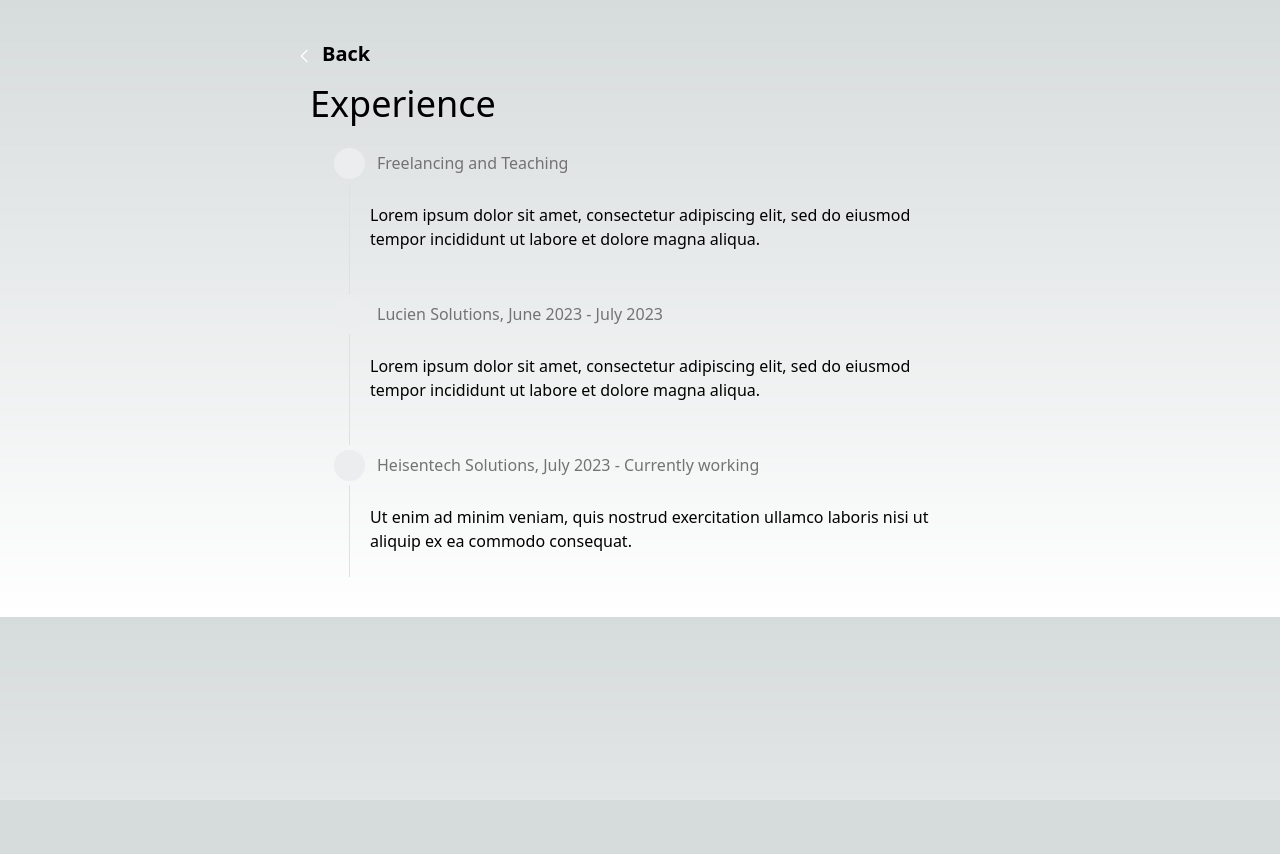
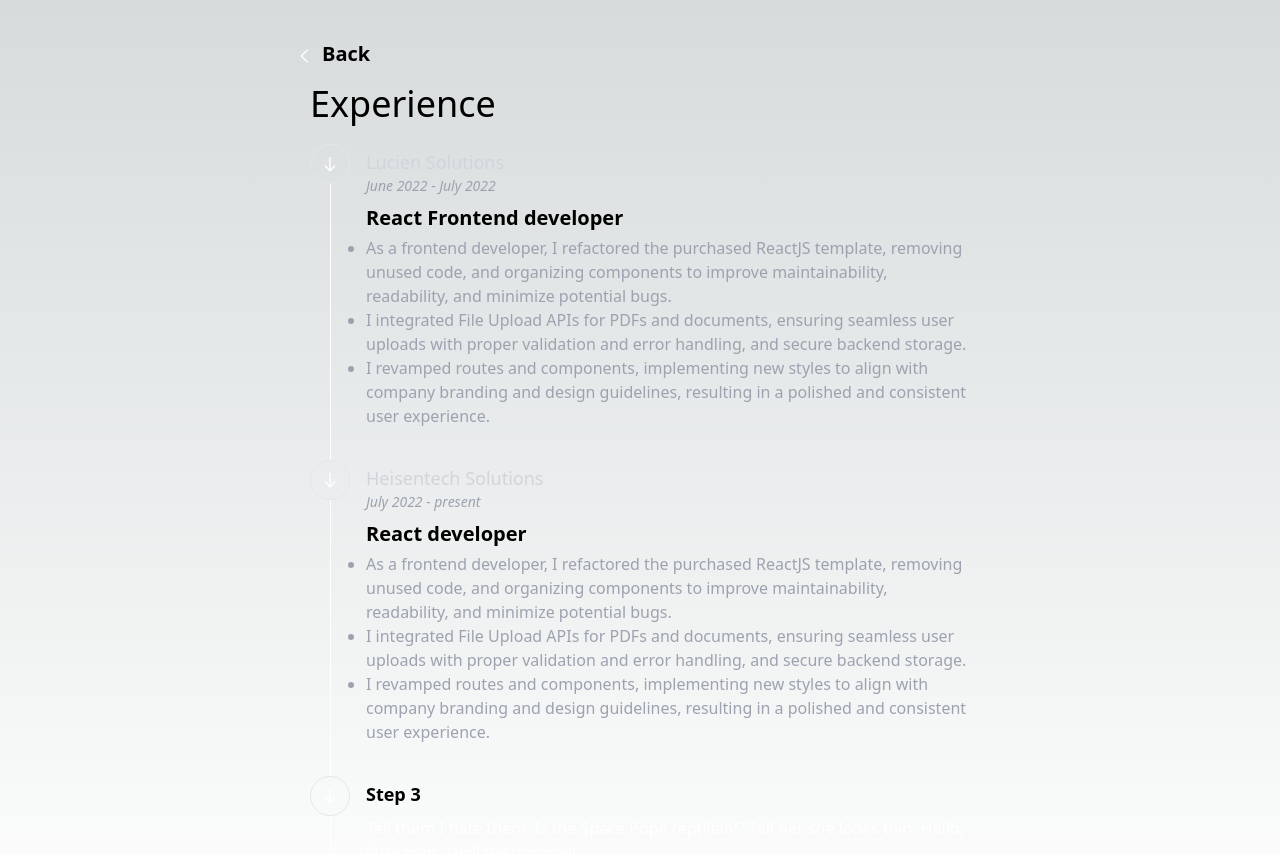
Before and after one commit to saadsiddiqui07/saad.portfolio, a Next.js app: page /experience in a window 1280 px wide. Shown: the top 854 px of the page. Before the commit the page ends 800 px from the top, so only its background shows below. Built offline with nearby package versions, Linux system fonts and the light colour scheme.

Commit message:
add: experience details and stepper

```diff
--- /dev/null
+++ b/components/icons/CalendarIcon.tsx
@@ -0,0 +1,18 @@
+import React from "react";
+
+const CalendarIcon = () => {
+  return (
+    <svg
+      className="h-5 w-5 text-white"
+      xmlns="http://www.w3.org/2000/svg"
+      data-name="Layer 1"
+      viewBox="0 0 24 24"
+      width="20"
+      height="16"
+    >
+      <path d="M12,19a1,1,0,1,0-1-1A1,1,0,0,0,12,19Zm5,0a1,1,0,1,0-1-1A1,1,0,0,0,17,19Zm0-4a1,1,0,1,0-1-1A1,1,0,0,0,17,15Zm-5,0a1,1,0,1,0-1-1A1,1,0,0,0,12,15ZM19,3H18V2a1,1,0,0,0-2,0V3H8V2A1,1,0,0,0,6,2V3H5A3,3,0,0,0,2,6V20a3,3,0,0,0,3,3H19a3,3,0,0,0,3-3V6A3,3,0,0,0,19,3Zm1,17a1,1,0,0,1-1,1H5a1,1,0,0,1-1-1V11H20ZM20,9H4V6A1,1,0,0,1,5,5H6V6A1,1,0,0,0,8,6V5h8V6a1,1,0,0,0,2,0V5h1a1,1,0,0,1,1,1ZM7,15a1,1,0,1,0-1-1A1,1,0,0,0,7,15Zm0,4a1,1,0,1,0-1-1A1,1,0,0,0,7,19Z" />
+    </svg>
+  );
+};
+
+export default CalendarIcon;
--- /dev/null
+++ b/components/steps/index.tsx
@@ -0,0 +1,162 @@
+import React, { useState } from "react";
+
+const Steps = () => {
+  return (
+    <div className="my-5">
+      <div className="flex">
+        <div className="flex flex-col items-center mr-4">
+          <div>
+            <div className="flex items-center justify-center w-10 h-10 border rounded-full">
+              <svg
+                className="w-4 text-white"
+                stroke="currentColor"
+                strokeWidth="2"
+                strokeLinecap="round"
+                strokeLinejoin="round"
+                viewBox="0 0 24 24"
+              >
+                <line
+                  fill="none"
+                  strokeMiterlimit="10"
+                  x1="12"
+                  y1="2"
+                  x2="12"
+                  y2="22"
+                />
+                <polyline
+                  fill="none"
+                  strokeMiterlimit="10"
+                  points="19,15 12,22 5,15"
+                />
+              </svg>
+            </div>
+          </div>
+          <div className="w-px h-full bg-white" />
+        </div>
+        <div className="pt-1 pb-8">
+          <p className="text-md md:text-lg text-gray-300">Lucien Solutions</p>
+          <p className="text-gray-400 italic text-xs md:text-sm font-normal">
+            June 2022 - July 2022
+          </p>
+          <p className="text-xl font-bold mt-2 mb-1">
+            React Frontend developer
+          </p>
+          <ul className="list-disc list-outside text-md text-gray-400 ">
+            <li>
+              As a frontend developer, I refactored the purchased ReactJS
+              template, removing unused code, and organizing components to
+              improve maintainability, readability, and minimize potential bugs.
+            </li>
+            <li>
+              I integrated File Upload APIs for PDFs and documents, ensuring
+              seamless user uploads with proper validation and error handling,
+              and secure backend storage.
+            </li>
+            <li>
+              I revamped routes and components, implementing new styles to align
+              with company branding and design guidelines, resulting in a
+              polished and consistent user experience.
+            </li>
+          </ul>
+        </div>
+      </div>
+      <div className="flex">
+        <div className="flex flex-col items-center mr-4">
+          <div>
+            <div className="flex items-center justify-center w-10 h-10 border rounded-full">
+              <svg
+                className="w-4 text-white"
+                stroke="currentColor"
+                strokeWidth="2"
+                strokeLinecap="round"
+                strokeLinejoin="round"
+                viewBox="0 0 24 24"
+              >
+                <line
+                  fill="none"
+                  strokeMiterlimit="10"
+                  x1="12"
+                  y1="2"
+                  x2="12"
+                  y2="22"
+                />
+                <polyline
+                  fill="none"
+                  strokeMiterlimit="10"
+                  points="19,15 12,22 5,15"
+                />
+              </svg>
+            </div>
+          </div>
+          <div className="w-px h-full bg-white" />
+        </div>
+        <div className="pt-1 pb-8">
+          <p className="text-md md:text-lg text-gray-300">
+            Heisentech Solutions
+          </p>
+          <p className="text-gray-400 italic text-xs md:text-sm font-normal">
+            July 2022 - present
+          </p>
+          <p className="text-xl font-bold mt-2 mb-1">React developer</p>
+          <ol className="list-disc list-outside text-md text-gray-400 ">
+            <li>
+              As a frontend developer, I refactored the purchased ReactJS
+              template, removing unused code, and organizing components to
+              improve maintainability, readability, and minimize potential bugs.
+            </li>
+            <li>
+              I integrated File Upload APIs for PDFs and documents, ensuring
+              seamless user uploads with proper validation and error handling,
+              and secure backend storage.
+            </li>
+            <li>
+              I revamped routes and components, implementing new styles to align
+              with company branding and design guidelines, resulting in a
+              polished and consistent user experience.
+            </li>
+          </ol>
+        </div>
+      </div>
+      <div className="flex">
+        <div className="flex flex-col items-center mr-4">
+          <div>
+            <div className="flex items-center justify-center w-10 h-10 border rounded-full">
+              <svg
+                className="w-4 text-white"
+                stroke="currentColor"
+                strokeWidth="2"
+                strokeLinecap="round"
+                strokeLinejoin="round"
+                viewBox="0 0 24 24"
+              >
+                <line
+                  fill="none"
+                  strokeMiterlimit="10"
+                  x1="12"
+                  y1="2"
+                  x2="12"
+                  y2="22"
+                />
+                <polyline
+                  fill="none"
+                  strokeMiterlimit="10"
+                  points="19,15 12,22 5,15"
+                />
+              </svg>
+            </div>
+          </div>
+          <div className="w-px h-full bg-white" />
+        </div>
+        <div className="pt-1 pb-8">
+          <p className="mb-2 text-lg font-bold">Step 3</p>
+          <p className="text-white">
+            Tell them I hate them. Is the Space Pope reptilian!? Tell her she
+            looks thin. Hello, little man. I will destroy you!
+          </p>
+        </div>
+      </div>
+    </div>
+  );
+};
+
+export default Steps;
--- a/pages/experience/index.tsx
+++ b/pages/experience/index.tsx
@@ -1,4 +1,5 @@
 import BackIcon from "@/components/icons/BackIcon";
+import Steps from "@/components/steps";
 import Link from "next/link";
 import React from "react";
 
@@ -16,7 +17,7 @@ const ExperiencePage = () => {
       </div>
       <main className="mt-4 mx-4">
         <h1 className="text-3xl md:text-4xl">Experience</h1>
-        <ul className="relative m-0 w-full list-none overflow-hidden p-0 transition-[height] duration-200 ease-in-out">
+        {/* <ul className="relative m-0 w-full list-none overflow-hidden p-0 transition-[height] duration-200 ease-in-out">
           <li className="relative h-fit after:absolute after:left-[2.45rem] after:top-[3.6rem] after:mt-px after:h-[calc(100%-2.45rem)] after:w-px after:bg-[#e0e0e0] after:content-[''] dark:after:bg-neutral-600">
             <div className="flex cursor-pointer items-center p-6 leading-[1.3rem] no-underline after:bg-[#e0e0e0] after:content-[''] focus:outline-none dark:after:bg-neutral-600">
               <span className="mr-3 flex h-[1.938rem] w-[1.938rem] items-center justify-center rounded-full bg-[#ebedef] text-sm font-medium text-[#40464f]"></span>
@@ -54,7 +55,8 @@ const ExperiencePage = () => {
               nisi ut aliquip ex ea commodo consequat.
             </div>
           </li>
-        </ul>
+        </ul> */}
+        <Steps />
       </main>
     </div>
   );
```
